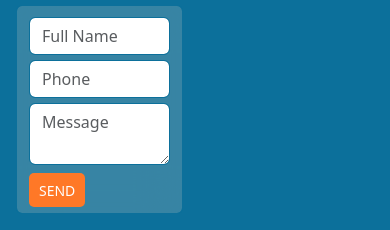
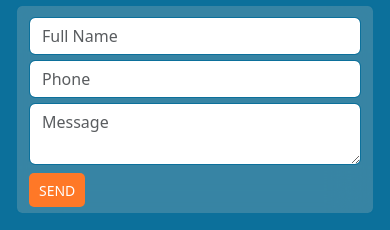
Before and after one commit to Harshakvmsolutions/test-domain.github.io, a plain HTML site: page index.html in a window 390 px wide. Shown: the part 8975-9205 px from the top of the page. Drawn offline with Linux system fonts and the light colour scheme.

Commit message:
Update index.html

```diff
--- a/index.html
+++ b/index.html
@@ -528,7 +528,7 @@
                         <div class="col-6 col-md-6 col-sm-6"><a href="https://twitter.com/AkvmRealty" class="social"><img src="images/social-icons/twitter.svg" alt="facbook" class="w-10"></a></div>
                     </div>
                 </div>
-                <div class="col-6 col-md-4 col-sm-6">
+                <div class="col-12 col-md-4 col-sm-6">
                     <header><h3>Enquiry Now</h3></header>
                     <form class="form-control">
                         <input type="text" class="form-control" placeholder="Full Name">
```
